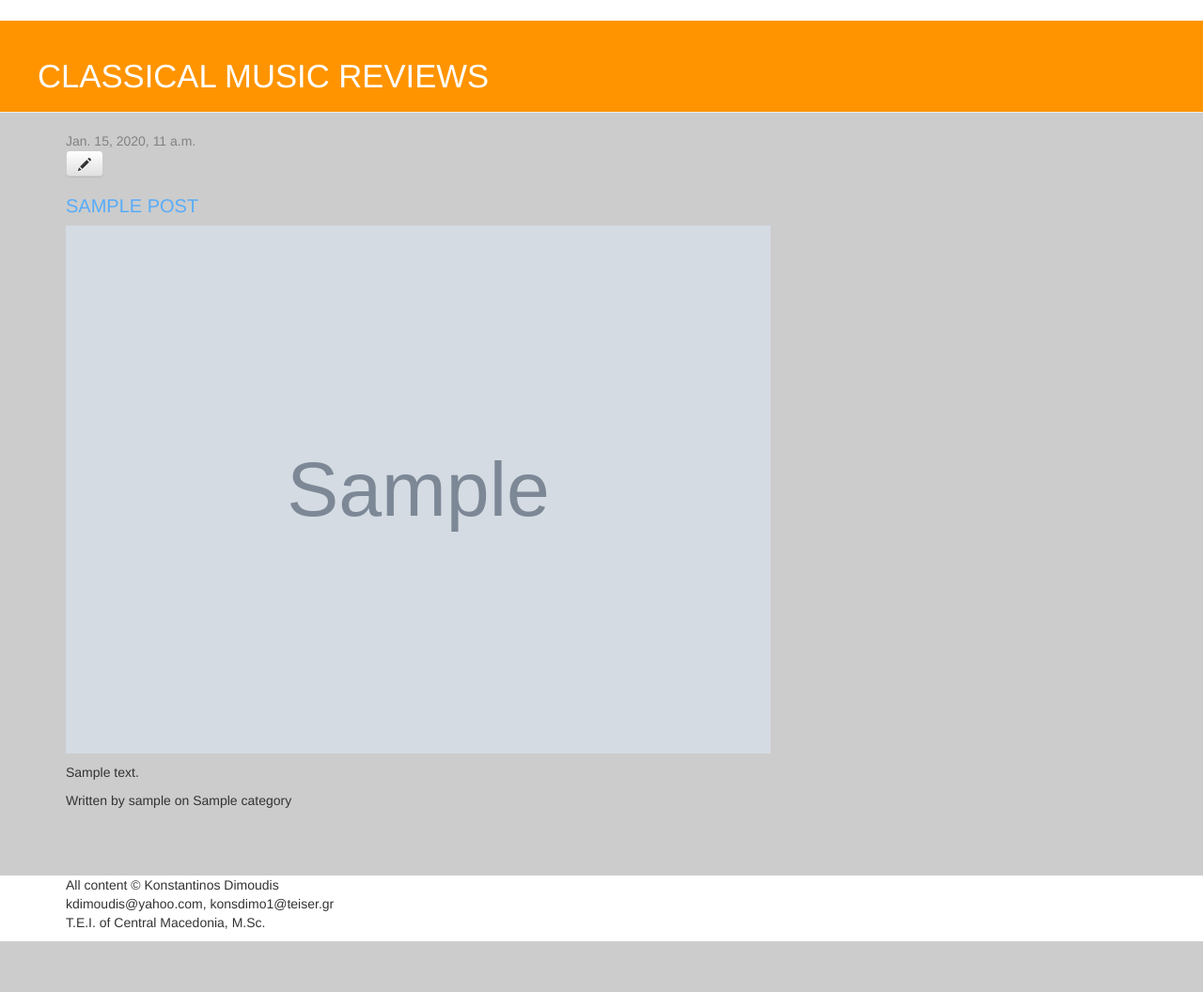
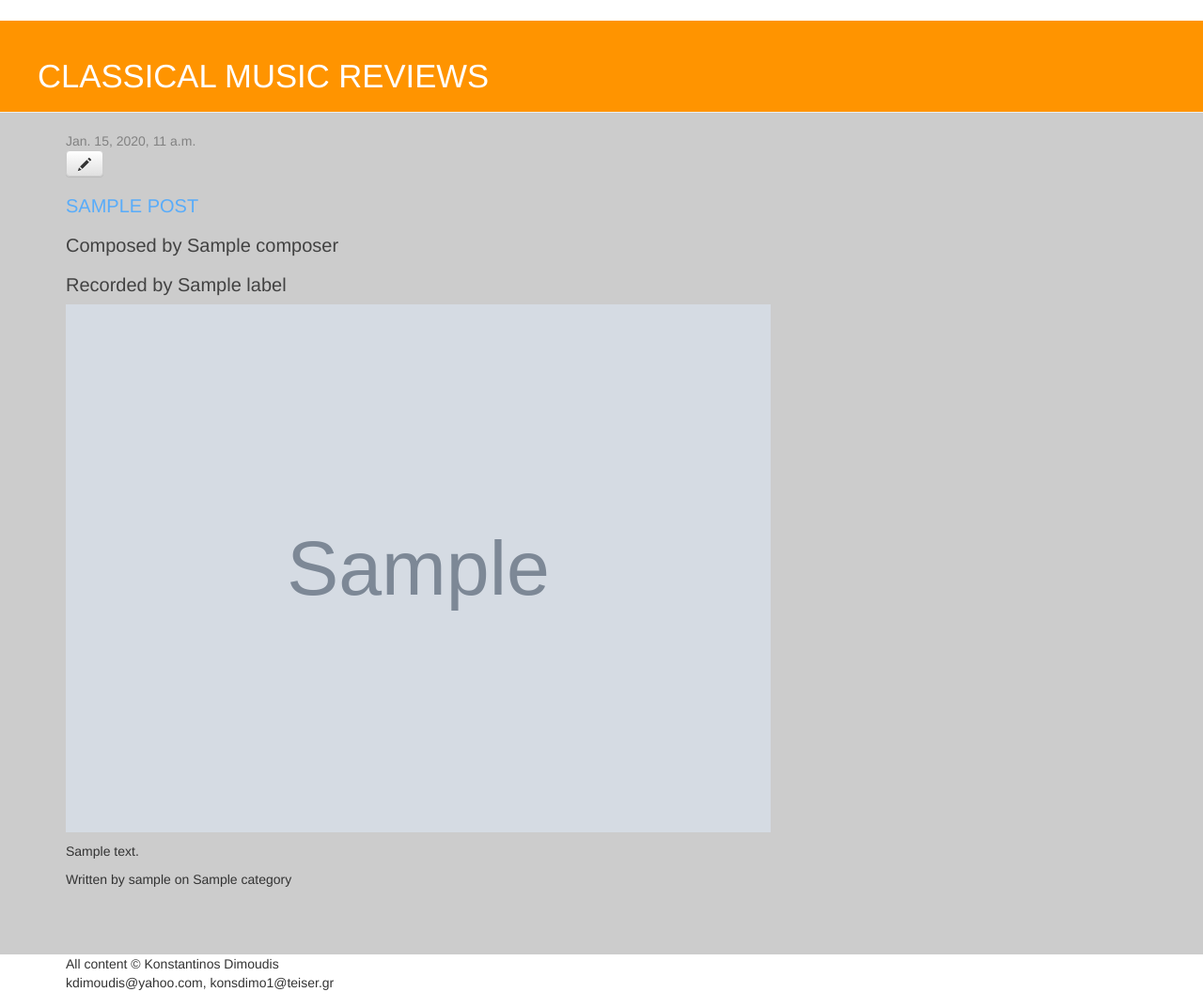
Before and after one commit to kdimoudis/my-first-blog, a Django app: page /post/1/ in a window 1280 px wide. Shown: the part 1468-2524 px from the top of the page at 94% size. Before the commit the page ends 2470 px from the top, so only its background shows below. Run offline with Django 3.2, Linux system fonts and the light colour scheme; tables that the repository leaves empty hold one stand-in row (values such as "Sample post"); grey boxes marked "Sample" are stand-in pictures; some libraries are stand-ins or nearby versions.

Commit message:
New models, minor details

```diff
--- a/blog/admin.py
+++ b/blog/admin.py
@@ -1,7 +1,9 @@
 from django.contrib import admin
-from .models import Post,Category
+from .models import Post,Category,Composer,Label
 
 admin.site.register(Post)
 admin.site.register(Category)
+admin.site.register(Composer)
+admin.site.register(Label)
 
 # Register your models here.
--- a/blog/models.py
+++ b/blog/models.py
@@ -10,9 +10,25 @@ class Category(models.Model):
     def __str__(self):
         return self.name
 
+class Composer(models.Model):
+    name = models.CharField(max_length=200)
+    bio = models.TextField()
+
+    def __str__(self):
+        return self.name
+
+class Label(models.Model):
+    name = models.CharField(max_length=200)
+    desc = models.TextField()
+
+    def __str__(self):
+        return self.name
+
 class Post(models.Model):
     author = models.ForeignKey('auth.User')
     category = models.ForeignKey('Category',null=True)
+    composer = models.ForeignKey('Composer',null=True)
+    label = models.ForeignKey('Label',null=True)
     image = models.ImageField(blank=True, null=True)
     title = models.CharField(max_length=200)
     text = models.TextField()
--- a/blog/templates/blog/post_detail.html
+++ b/blog/templates/blog/post_detail.html
@@ -12,6 +12,16 @@
         {% endif %}
         <a class="btn btn-default" href="{% url 'post_edit' pk=post.pk %}"><span class="glyphicon glyphicon-pencil"></span></a>
         <h1>{{ post.title }}</h1>
+        <h2>Composed by
+            {% if post.composer %}
+                {{ post.composer }}
+            {% endif %}
+        </h2>
+        <h2>Recorded by
+            {% if post.label %}
+                {{ post.label }}
+            {% endif %}
+        </h2>
         <p>
             {% if post.image %}
                 <img src="{{ post.image.url }}"/>
--- a/blog/views.py
+++ b/blog/views.py
@@ -1,7 +1,7 @@
 from django.shortcuts import render
 from django.shortcuts import render, get_object_or_404
 from django.utils import timezone
-from .models import Post, Category
+from .models import Post, Category, Composer, Label
 from .forms import PostForm
 from django.shortcuts import redirect
 
```
Also changed, not shown: blog/templates/blog/post_list.html (+10 -0 lines), blog/migrations/0003_auto_20170102_1445.py (added).
